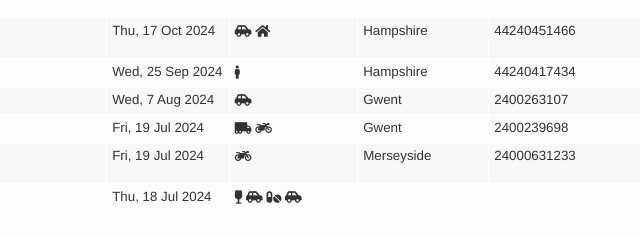
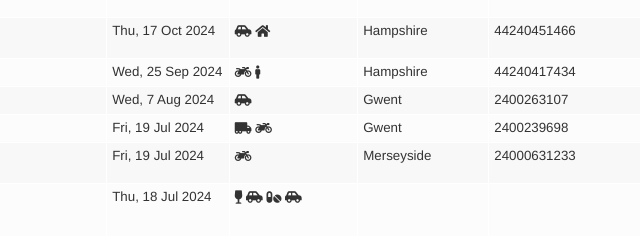
Before and after one commit to roaddeathsuk/road-deaths, a plain HTML site: page index.html in a window 1280 px wide. Shown: the part 524-760 px from the top of the page, 259-899 px from the left. Drawn offline with Linux system fonts and the light colour scheme.

Commit message:
Updated incidents

```diff
--- a/index.html
+++ b/index.html
@@ -64,7 +64,7 @@
 <tr id="8dfd6bd"><td/><td class="column victim">Man&nbsp;(60s)</td><td class="column date">Sat, 23 Nov 2024</td><td class="column collision"><font face="FontAwesome" title="tree">&#xF1BB;</font></td><td class="column police-area"><a href="https://www.police.uk/pu/your-area/hampshire-constabulary/" target="_blank">Hampshire</a></td><td class="column police-code">44240510454</td><td class="column links"><a href="https://www.hampshire.police.uk/news/hampshire/news/appeals/2024/november/witness-appeal-following-fatal-road-traffic-incident-on-a34/" target="_blank">hampshire.police.uk</a></td><td><a href="#8dfd6bd"><span class="eep">&#xF0C1;</span></a></td></tr>
 <tr id="e82a97d"><td/><td class="column victim">Brandon&nbsp;Valentine&nbsp;(25)</td><td class="column date">Tue, 29 Oct 2024</td><td class="column collision"><font face="FontAwesome" title="bicycle">&#x1F6B2;</font> <font face="FontAwesome" title="hgv">&#xF4DF;</font></td><td class="column police-area"><a href="https://www.police.uk/pu/your-area/merseyside-police/" target="_blank">Merseyside</a></td><td class="column police-code">24000917960</td><td class="column links"><a href="https://www.merseyside.police.uk/news/merseyside/news/2024/november/man-in-fatal-collision-in-seacombe-formally-named-as-brandon-valentine/" target="_blank">merseyside.police.uk</a><br><a href="https://www.merseyside.police.uk/news/merseyside/news/2024/october/appeal-following-fatal-road-traffic-collision-in-seacombe/" target="_blank">merseyside.police.uk</a></td><td><a href="#e82a97d"><span class="eep">&#xF0C1;</span></a></td></tr>
 <tr id="642f8c3"><td/><td class="column victim">Dean&nbsp;Burton&nbsp;(30)</td><td class="column date">Thu, 17 Oct 2024</td><td class="column collision"><font face="FontAwesome" title="car">&#xF5E4;</font> <font face="FontAwesome" title="house">&#xF015;</font></td><td class="column police-area"><a href="https://www.police.uk/pu/your-area/hampshire-constabulary/" target="_blank">Hampshire</a></td><td class="column police-code">44240451466</td><td class="column links"><a href="https://www.hampshire.police.uk/news/hampshire/news/appeals/2024/october-2024/appeal-following-fatal-collision-in-gosport/" target="_blank">hampshire.police.uk</a><br><a href="https://www.hampshire.police.uk/news/hampshire/news/news/2024/november/tribute-paid-following-fatal-collision-in-gosport/" target="_blank">hampshire.police.uk</a></td><td><a href="#642f8c3"><span class="eep">&#xF0C1;</span></a></td></tr>
-<tr id="7fd6f01"><td/><td class="column victim">Lee&nbsp;Michael&nbsp;Anderson&nbsp;(51)</td><td class="column date">Wed, 25 Sep 2024</td><td class="column collision"><font face="FontAwesome" title="pedestrian">&#xF8E0;</font></td><td class="column police-area"><a href="https://www.police.uk/pu/your-area/hampshire-constabulary/" target="_blank">Hampshire</a></td><td class="column police-code">44240417434</td><td class="column links"><a href="https://www.hampshire.police.uk/news/hampshire/news/appeals/2024/october-2024/tribute-paid-following-fatal-collision-in-southampton/" target="_blank">hampshire.police.uk</a></td><td><a href="#7fd6f01"><span class="eep">&#xF0C1;</span></a></td></tr>
+<tr id="7fd6f01"><td/><td class="column victim">Lee&nbsp;Michael&nbsp;Anderson&nbsp;(51)</td><td class="column date">Wed, 25 Sep 2024</td><td class="column collision"><font face="FontAwesome" title="motorcycle">&#xF21C;</font> <font face="FontAwesome" title="pedestrian">&#xF8E0;</font></td><td class="column police-area"><a href="https://www.police.uk/pu/your-area/hampshire-constabulary/" target="_blank">Hampshire</a></td><td class="column police-code">44240417434</td><td class="column links"><a href="https://www.hampshire.police.uk/news/hampshire/news/appeals/2024/october-2024/tribute-paid-following-fatal-collision-in-southampton/" target="_blank">hampshire.police.uk</a></td><td><a href="#7fd6f01"><span class="eep">&#xF0C1;</span></a></td></tr>
 <tr id="536e72a"><td/><td class="column victim">Olivia&nbsp;Louise&nbsp;Lewis&nbsp;(24)</td><td class="column date">Wed, 7 Aug 2024</td><td class="column collision"><font face="FontAwesome" title="car">&#xF5E4;</font></td><td class="column police-area"><a href="https://www.police.uk/pu/your-area/gwent-police/" target="_blank">Gwent</a></td><td class="column police-code">2400263107</td><td class="column links"><a href="https://www.gwent.police.uk/news/gwent/news/news/2024/august/tribute-our-little-angels-smile-lit-up-the-room/" target="_blank">gwent.police.uk</a></td><td><a href="#536e72a"><span class="eep">&#xF0C1;</span></a></td></tr>
 <tr id="4374f85"><td/><td class="column victim">Man&nbsp;(27)</td><td class="column date">Fri, 19 Jul 2024</td><td class="column collision"><font face="FontAwesome" title="lorry">&#xF4DF;</font> <font face="FontAwesome" title="motorcycle">&#xF21C;</font></td><td class="column police-area"><a href="https://www.police.uk/pu/your-area/gwent-police/" target="_blank">Gwent</a></td><td class="column police-code">2400239698</td><td class="column links"><a href="https://www.gwent.police.uk/news/gwent/news/news/2024/july/witness-appeal-following-a-collision-on-a4810-magor/" target="_blank">gwent.police.uk</a></td><td><a href="#4374f85"><span class="eep">&#xF0C1;</span></a></td></tr>
 <tr id="9b5fe39"><td/><td class="column victim">Brandern&nbsp;Holly&nbsp;(20)</td><td class="column date">Fri, 19 Jul 2024</td><td class="column collision"><font face="FontAwesome" title="motorbike">&#xF21C;</font></td><td class="column police-area"><a href="https://www.police.uk/pu/your-area/merseyside-police/" target="_blank">Merseyside</a></td><td class="column police-code">24000631233</td><td class="column links"><a href="https://www.merseyside.police.uk/news/merseyside/news/2024/july/appeal-for-witnesses-following-death-of-man-in-road-traffic-collision-in-speke/" target="_blank">merseyside.police.uk</a><br><a href="https://www.merseyside.police.uk/news/merseyside/news/2024/july/man-who-died-in-road-traffic-collision-in-speke-named-as-family-pay-tribute/" target="_blank">merseyside.police.uk</a></td><td><a href="#9b5fe39"><span class="eep">&#xF0C1;</span></a></td></tr>
```
Also changed, not shown: 1 other file.
